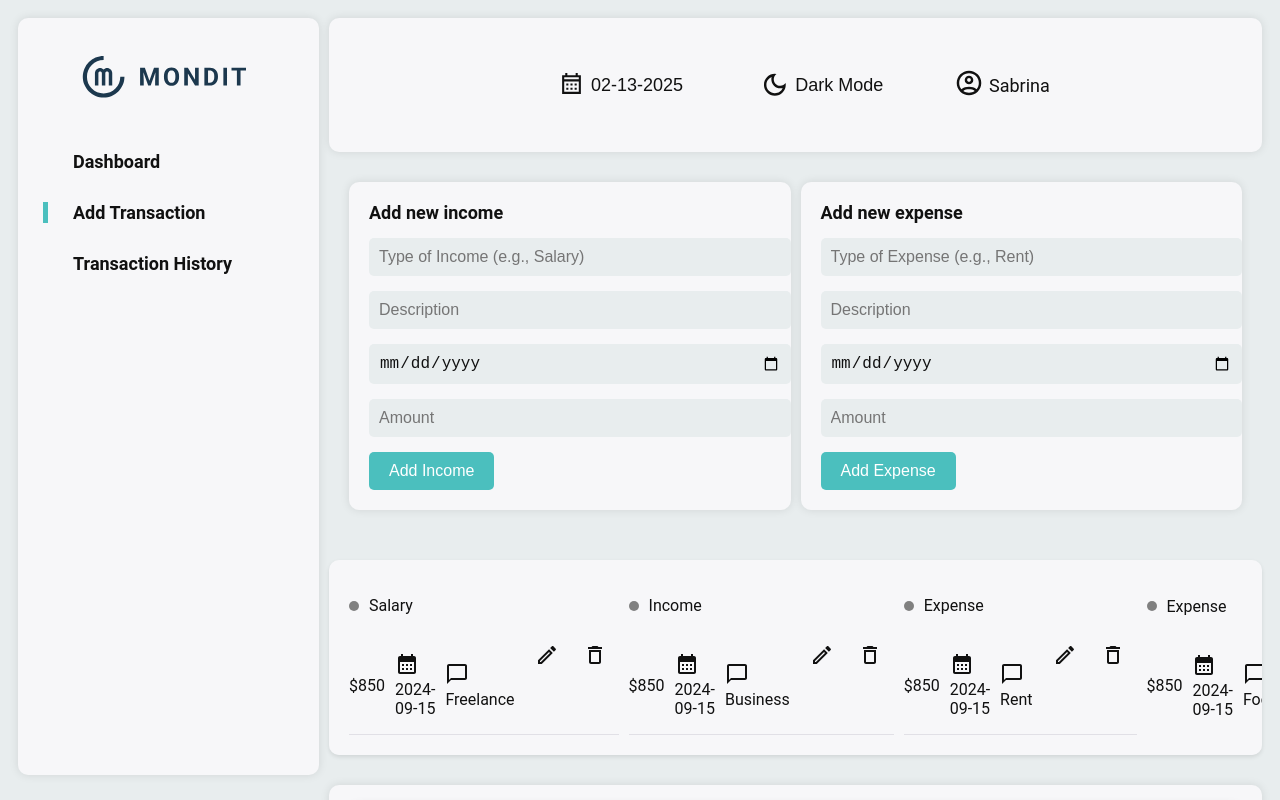
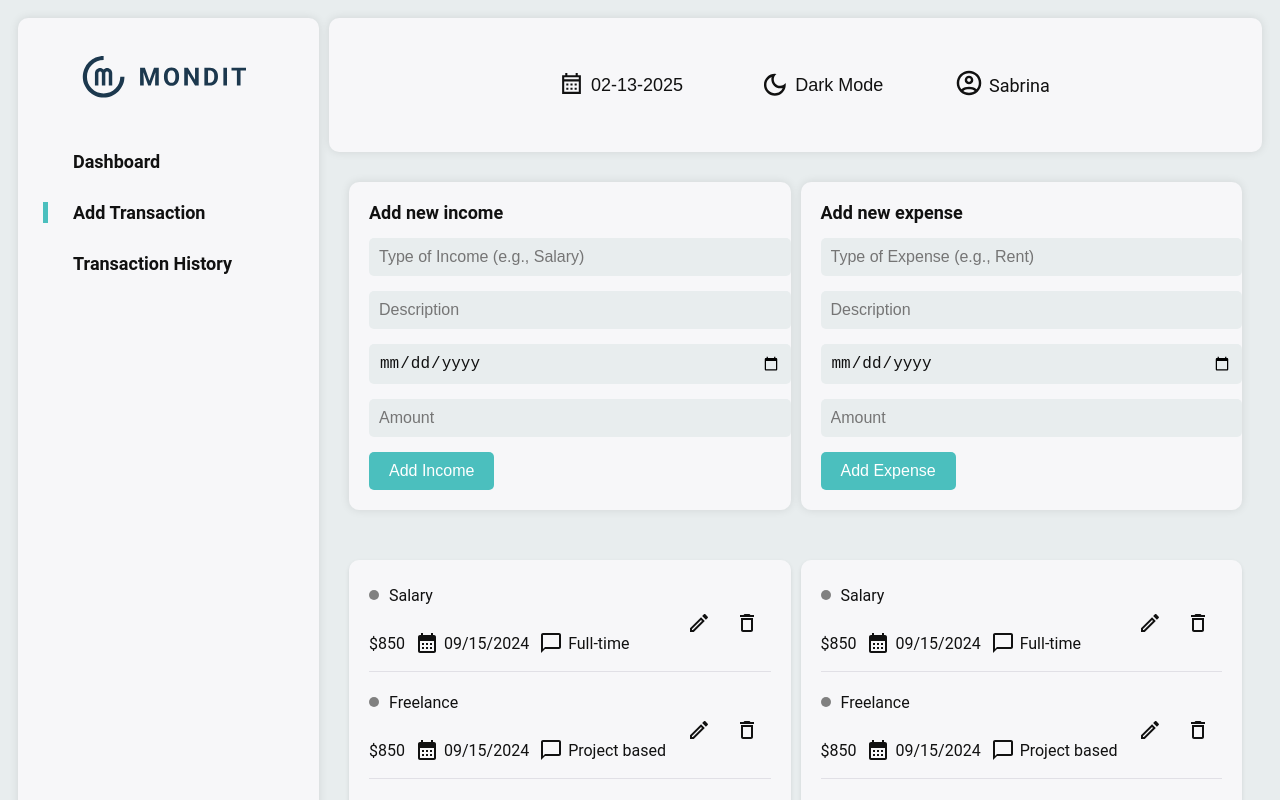
Before and after one commit to capaciadesiree/CB-FINAL-PROJECT, a React (Create React App) app in the folder frontend/: page /add-transaction in a window 1280 px wide. Shown: the top 800 px of the page. Built offline with nearby package versions, Linux system fonts and the light colour scheme; no server answers.

Commit message:
frontend: passed category prop to txnList component, fixed container layout & alignment

```diff
--- a/frontend/src/Components/txnList.js
+++ b/frontend/src/Components/txnList.js
@@ -9,11 +9,13 @@ import ChatBubbleOutlineIcon from '@mui/icons-material/ChatBubbleOutline';
 const TxnContainer = styled.div`
   display: flex;
   width: 100%;
-  height: 100%;
+  max-width: 600px;
+  max-height: 300px;
   padding: 20px;
-  flex-direction: row;
-  gap: 10px;
-  overflow-y: auto; // Add vertical scroll if content overflows
+  flex-direction: column;
+  gap: 15px;
+  overflow-x: auto; // Add vertical scroll if content overflows (but, check other ways for border-radius to still apply on this side)
+  position: relative;
   border-radius: 10px;
   box-shadow: 0 2px 4px rgba(0, 0, 0, 0.1);
   background-color: ${({ theme }) => theme.componentBackground};
@@ -38,6 +40,7 @@ const TransactionDetails = styled.div`
 `;
 
 const TransactionHeader = styled.div`
+  height: 30px;
   display: flex;
   align-items: center;
   margin-bottom: 5px;
@@ -46,7 +49,7 @@ const TransactionHeader = styled.div`
 const TransactionContent = styled.div`
   display: flex;
   align-items: center;
-  gap: 10px; /* Add enough space between elements */
+  gap: 10px;
 `;
 
 const TransactionActions = styled.div`
@@ -120,13 +123,13 @@ const Button = styled.button`
   }
 `;
 
-const TransactionList = () => {
+const TransactionList = ({ category }) => {
   const [transactions, setTransactions] = useState([
     // Dummy data for Income and Expense
-    { id: 1, description: 'Freelance', amount: 850.0, type: 'Salary', date: '2024-09-15' },
-    { id: 2, description: 'Business', amount: 850.0, type: 'Income', date: '2024-09-15' },
-    { id: 3, description: 'Rent', amount: 850.0, type: 'Expense', date: '2024-09-15' },
-    { id: 4, description: 'Food', amount: 850.0, type: 'Expense', date: '2024-09-15' },
+    { id: 1, description: 'Full-time', amount: 850.0, type: 'Salary', date: '2024-09-15', category: 'Income' },
+    { id: 2, description: 'Project based', amount: 850.0, type: 'Freelance', date: '2024-09-15', category: 'Income' },
+    { id: 3, description: 'House rent', amount: 850.0, type: 'Rent', date: '2024-09-15', category: 'Expense' },
+    { id: 4, description: 'Grocery', amount: 850.0, type: 'Food', date: '2024-09-15', category: 'Expense' },
   ]);
   // form modal for editing existing transactions
   const [isEditModalOpen, setIsEditModalOpen] = useState(false);
@@ -135,14 +138,15 @@ const TransactionList = () => {
 /*
   // Uncomment this block later to fetch from backend
   useEffect(() => {
-    //  fetch transactions from backend
-    fetch('/api/transactions') //replace with actual path
+    //  fetch transactions from backend based on category (income or expense)
+    fetch(`/api/transactions?category=${category}`) //replace "/api/transactions" with actual path
       .then(response => response.json())
       .then(data => setTransactions(data))
       .catch(error => console.error('Error fetching transactions:', error));
-  }, []);
+  }, [category]); // dependency array includes 'category'
 
   const addTransaction = (newTransaction) => {
+    newTransaction.category = category; // set transaction list's category
     fetch('api/transactions', {
       method: 'POST',
       headers: {
@@ -209,8 +213,18 @@ const TransactionList = () => {
 
             <TransactionContent>
               <p>${transaction.amount}</p>
-              <p><CalendarMonthIcon /> {transaction.date}</p>
-              <p><ChatBubbleOutlineIcon /> {transaction.description}</p>
+              <p style={{ display: 'flex', alignItems: 'center' }}>
+                <CalendarMonthIcon style={{ marginRight: '5px' }} />
+                {new Date(transaction.date).toLocaleDateString('en-US', {
+                  month: '2-digit',
+                  day: '2-digit',
+                  year: 'numeric'
+                })}
+              </p>
+              <p style={{ display: 'flex', alignItems: 'center' }}>
+                <ChatBubbleOutlineIcon style={{ marginRight: '5px' }} />
+                {transaction.description}
+              </p>
             </TransactionContent>
           </TransactionDetails>
 
@@ -232,23 +246,27 @@ const TransactionList = () => {
           <ModalContent>
             <h3>Edit Transaction</h3>
             <Input
+              category={category}
               type="text"
               placeholder="Type"
               value={currentTransaction.type}
               onChange={(e) => setCurrentTransaction({ ...currentTransaction, type: e.target.value })}
             />
             <Input
+              category={category}
               type="text"
               placeholder="Description"
               value={currentTransaction.description}
               onChange={(e) => setCurrentTransaction({ ...currentTransaction, description: e.target.value })}
             />
             <Input
+              category={category}
               type="date"
               value={currentTransaction.date}
               onChange={(e) => setCurrentTransaction({ ...currentTransaction, date: e.target.value })}
             />
             <Input
+              category={category}
               type="number"
               placeholder="Amount"
               value={currentTransaction.amount}
--- a/frontend/src/pages/addTransaction.js
+++ b/frontend/src/pages/addTransaction.js
@@ -54,7 +54,6 @@ const TxnListWrapper = styled.div`
   padding: 20px;
   display: flex;
   gap: 10px;
-  flex-direction: column;
   justify-content: space-between;
   align-items: center;
 `;
@@ -85,7 +84,8 @@ const AddTransaction = () => {
       </TxnFormWrapper>
 
       <TxnListWrapper>
-        <TxnList />
+        <TxnList category="Income" />
+        <TxnList category="Expense" />
       </TxnListWrapper>
 
       <SummaryWrapper>
```
